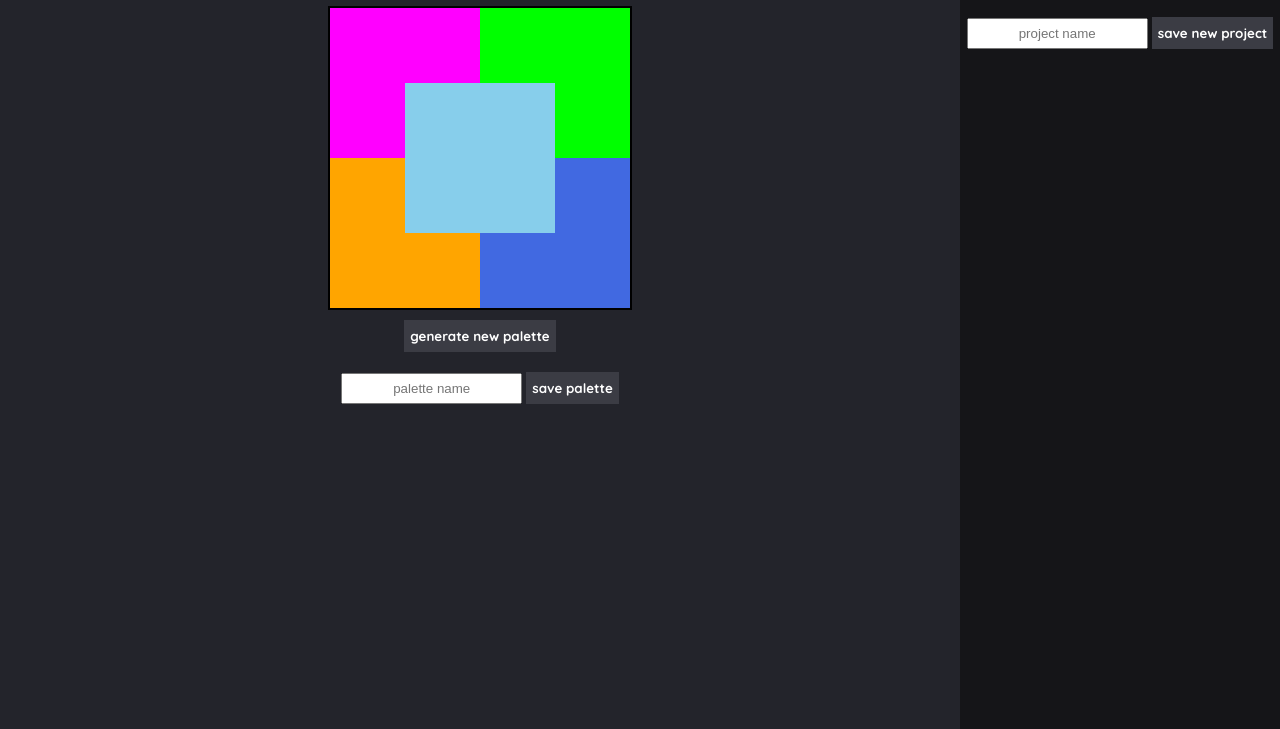
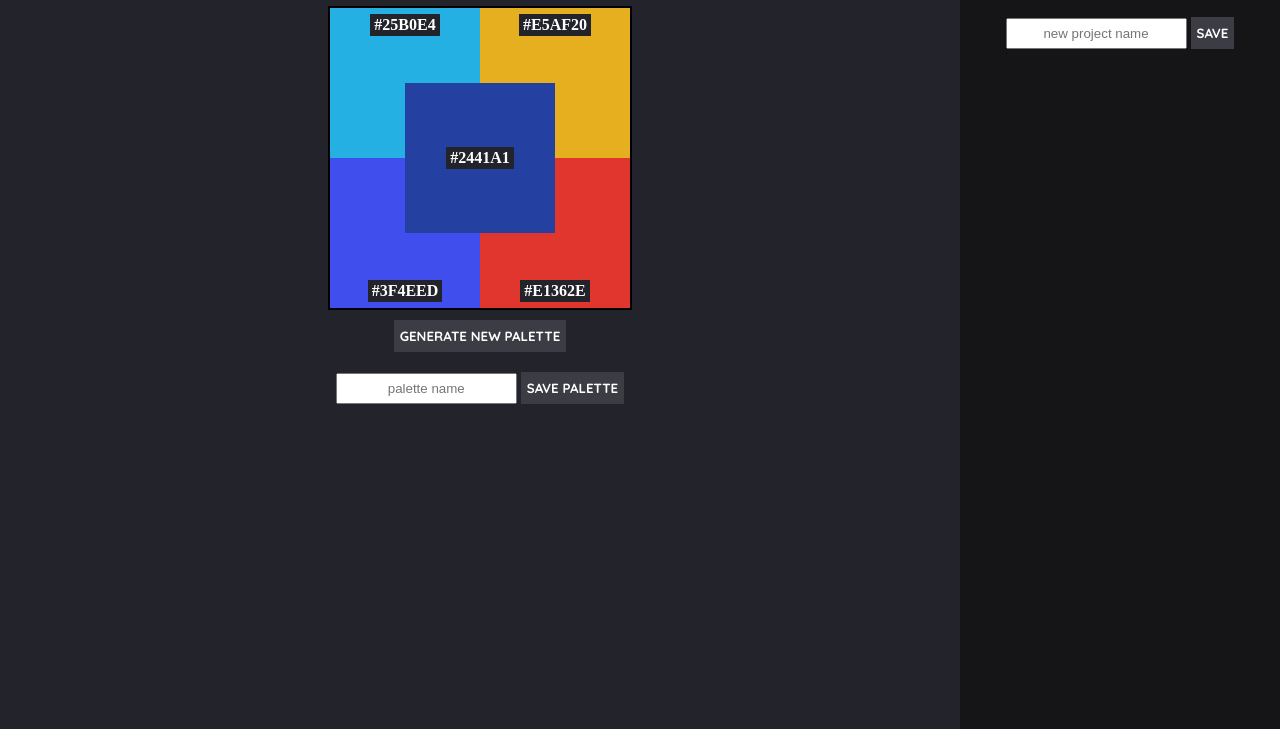
Before and after one commit to NikBorn/mod4-Palette-Picker, a website: page public/index.html in a window 1280 px wide. Shown: the part 71-800 px from the top of the page. Drawn offline with nearby package versions, Linux system fonts and the light colour scheme.

Commit message:
add functionality to update hex value text

```diff
--- a/public/css/styles.css
+++ b/public/css/styles.css
@@ -50,6 +50,13 @@ aside h2 {
   font-family: 'Muli', sans-serif;
 }
 
+h4 {
+  color: white;
+  background-color: #23242b;
+  display: inline-block;
+  padding: 2px 4px;
+}
+
 .main-palette {
   display: flex;
   width: 304px;
@@ -66,26 +73,38 @@ aside h2 {
 }
 
 .color1 {
-  background-color: magenta;
+  background-color: #25b0e4;
 }
 
 .color2 {
-  background-color: lime;
+  background-color: #e5af20;
 }
 
 .color3 {
-  background-color: orange;
+  background-color: #3f4eed;
 }
 
 .color4 {
-  background-color: royalblue;
+  background-color: #e1362e;
 }
 
 .color5 {
-  background-color: skyblue;
+  background-color: #2441a1;
   position: absolute;
   left: 75px;
   top: 75px
+}
+
+.color-value-top {
+  margin-top: 6px;
+}
+
+.color-value-bottom {
+  margin-top: 122px;
+}
+
+.color-value-center {
+  margin-top: 64px;
 }
 
 .generate-palette-button {
--- a/public/index.html
+++ b/public/index.html
@@ -16,23 +16,33 @@
       <h1>PALETTE PICKER</h1>
     </header>
     <article class='main-palette'>
-      <div class='color1 colorbox'></div>
-      <div class='color2 colorbox'></div>
-      <div class='color3 colorbox'></div>
-      <div class='color4 colorbox'></div>
-      <div class='color5 colorbox'></div>
+      <div class='color1 colorbox'>
+        <h4 class='color-value-top color-text-1'>#25B0E4</h4>
+      </div>
+      <div class='color2 colorbox'>
+        <h4 class='color-value-top color-text-2'>#E5AF20</h4>
+      </div>
+      <div class='color3 colorbox'>
+        <h4 class='color-value-bottom color-text-3'>#3F4EED</h4>
+      </div>
+      <div class='color4 colorbox'>
+        <h4 class='color-value-bottom color-text-4'>#E1362E</h4>
+      </div>
+      <div class='color5 colorbox'>
+        <h4 class='color-value-center color-text-5'>#2441A1</h4>
+      </div>
     </article>
-    <button class='generate-palette-button'>generate new palette</button>
+    <button class='generate-palette-button'>GENERATE NEW PALETTE</button>
     <input class='palette-name-input'type='text' placeholder='palette name'>
-    <button class='save-palette-button'>save palette</button>
+    <button class='save-palette-button'>SAVE PALETTE</button>
   </main>
 
   <aside>
     <h2>
       projects
     </h2>
-    <input class='project-name-input' type='text' placeholder='project name'>
-    <button class='save-project-button'>save new project</button>
+    <input class='project-name-input' type='text' placeholder='new project name'>
+    <button class='save-project-button'>SAVE</button>
   </aside>
   <script src="http://ajax.googleapis.com/ajax/libs/jquery/3.1.1/jquery.min.js">
   </script>
--- a/public/js/scripts.js
+++ b/public/js/scripts.js
@@ -1,11 +1,24 @@
 const randomColor = () => {
   return '#' + Math.floor(Math.random() * 16777215).toString(16);
-}
+};
 
 const generateRandomColors = () => {
-  const newPalette = [randomColor(), randomColor(), randomColor(), randomColor(), randomColor()]
-  console.log(newPalette)
-}
+  const newPalette = [
+    randomColor().toUpperCase(),
+    randomColor().toUpperCase(),
+    randomColor().toUpperCase(),
+    randomColor().toUpperCase(),
+    randomColor().toUpperCase()];
+  updateColorText(newPalette);
+};
+
+const updateColorText = (newPalette) => {
+  $('.color-text-1').text(newPalette[0]);
+  $('.color-text-2').text(newPalette[1]);
+  $('.color-text-3').text(newPalette[2]);
+  $('.color-text-4').text(newPalette[3]);
+  $('.color-text-5').text(newPalette[4]);
+};
 
 $('.save-palette-button').on('click', () => {
   const paletteName = $('.palette-name-input').val();
@@ -19,4 +32,4 @@ $('.save-project-button').on('click', () => {
 
 $('.generate-palette-button').on('click', () => {
   generateRandomColors();
-})
+});
```
